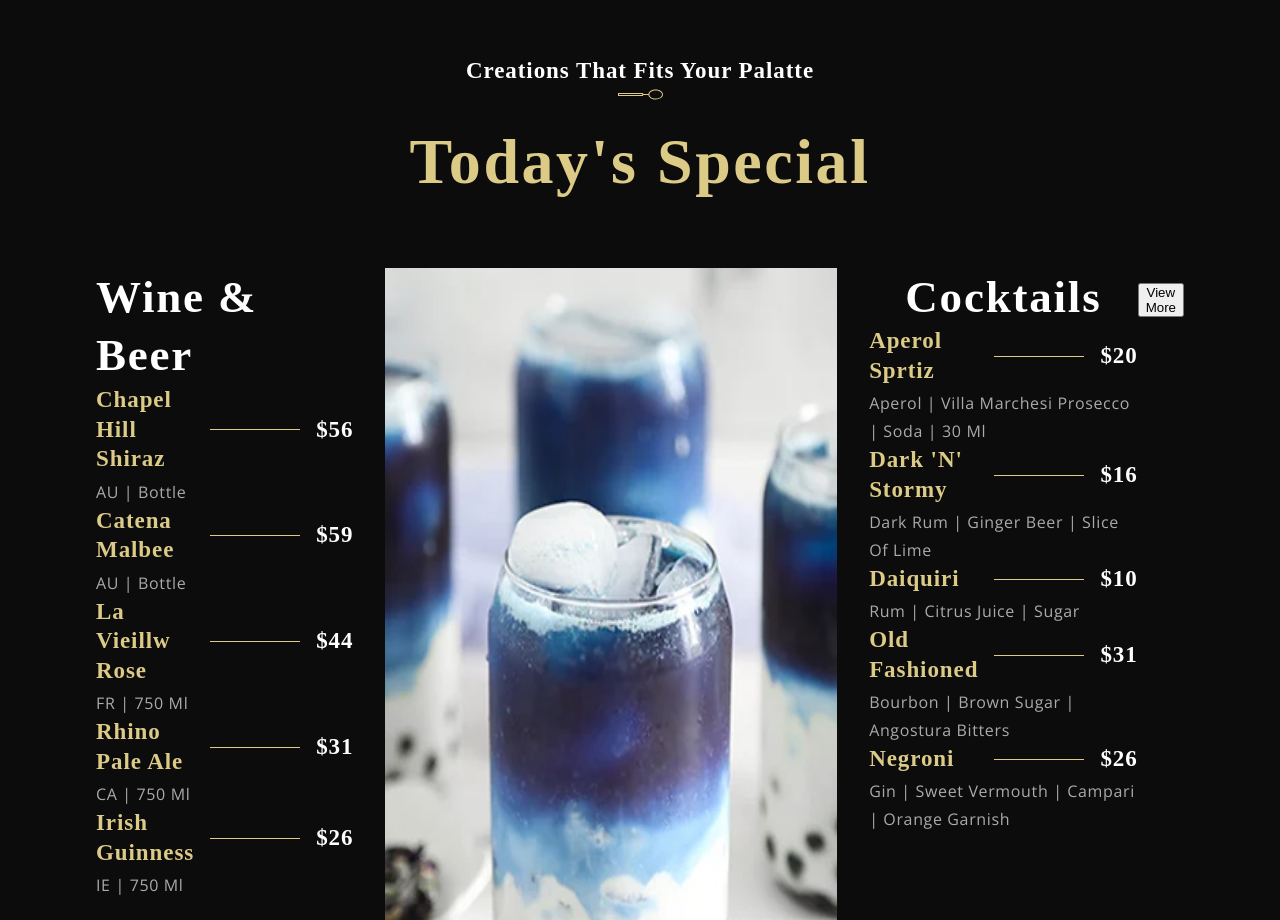
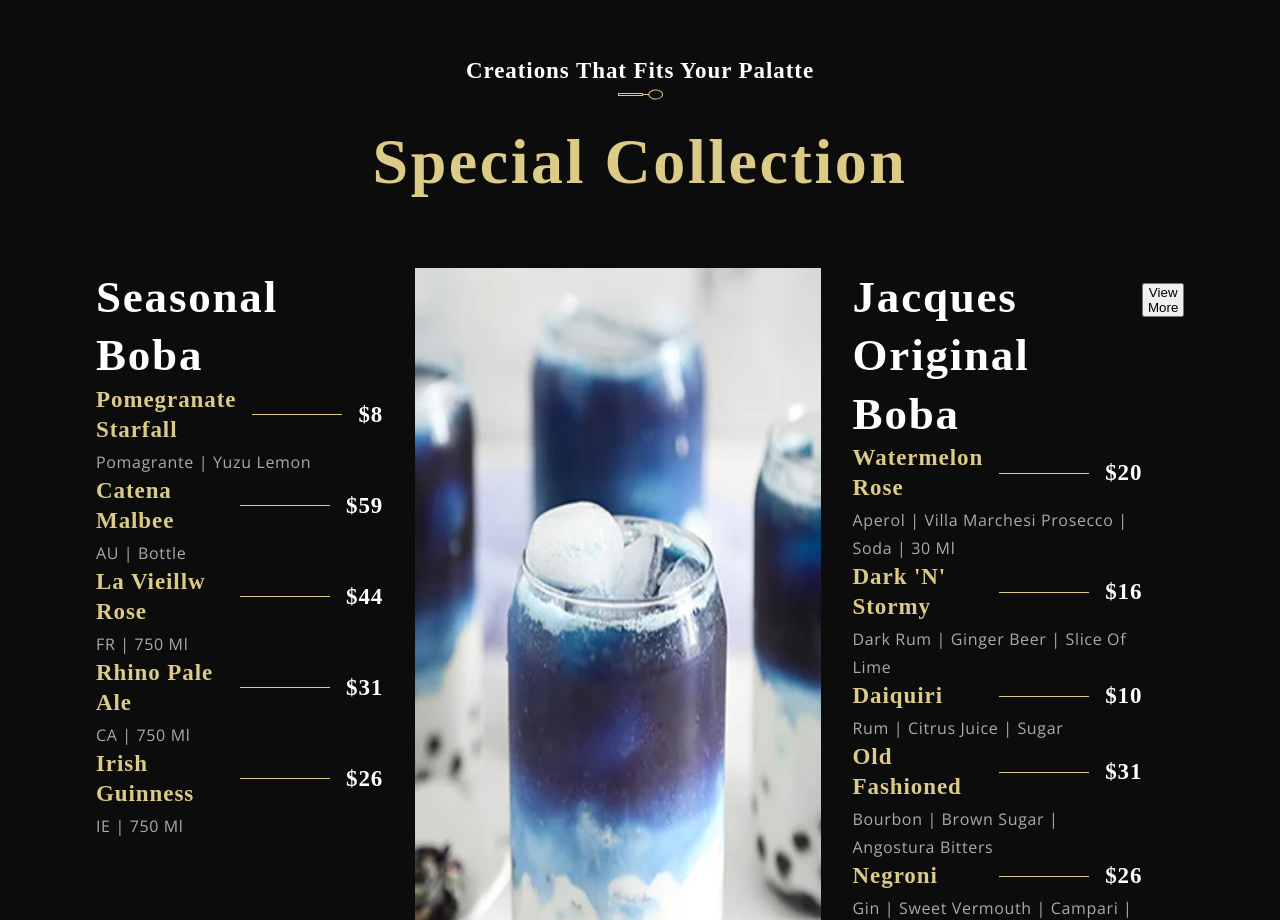
Before and after one commit to jyeung-se/jacques_boba, a React (Create React App) app: page / in a window 1280 px wide. Shown: the part 2260-3180 px from the top of the page. Built offline with nearby package versions, Linux system fonts and the light colour scheme; a web font is replaced by a local one.

Commit message:
Overhauling menu - updated menu headers.

```diff
--- a/src/constants/data.js
+++ b/src/constants/data.js
@@ -2,9 +2,9 @@ import images from './images';
 
 const wines = [
   {
-    title: 'Chapel Hill Shiraz',
-    price: '$56',
-    tags: 'AU | Bottle',
+    title: 'Pomegranate Starfall',
+    price: '$8',
+    tags: 'Pomagrante | Yuzu Lemon',
   },
   {
     title: 'Catena Malbee',
@@ -30,7 +30,7 @@ const wines = [
 
 const cocktails = [
   {
-    title: 'Aperol Sprtiz',
+    title: 'Watermelon Rose',
     price: '$20',
     tags: 'Aperol | Villa Marchesi prosecco | soda | 30 ml',
   },
--- a/src/container/Menu/SpecialMenu.jsx
+++ b/src/container/Menu/SpecialMenu.jsx
@@ -8,12 +8,12 @@ const SpecialMenu = () => (
   <div className='app__specialMenu flex__center section__padding' id='menu'>
     <div className='app__specialMenu-title'>
       <SubHeading title='Creations that fits your palatte' />
-      <h1 className='headtext__cormorant'>Today's Special</h1>
+      <h1 className='headtext__cormorant'>Special Collection</h1>
     </div>
 
     <div className='app__specialMenu-menu'>
       <div className='app__specialMenu-menu_wine flex__center'>
-        <p className='app__specialMenu-menu_heading'>Wine & Beer</p>
+        <p className='app__specialMenu-menu_heading'>Seasonal Boba</p>
         <div className='app__specialMenu-menu-items'>
           {data.wines.map((wine, index) => (
             // <p>{wine.title}</p>
@@ -27,7 +27,7 @@ const SpecialMenu = () => (
       </div>
 
       <div className='app__specialMenu-menu_cocktails flex__center'>
-        <p className='app__specialMenu-menu_heading'>Cocktails</p>
+        <p className='app__specialMenu-menu_heading'>Jacques Original Boba</p>
         <div className='app__specialMenu-menu-items'>
           {data.cocktails.map((cocktail, index) => (
             <MenuItem key={cocktail.title + index} title={cocktail.title} price={cocktail.price} tags={cocktail.tags} />
```
